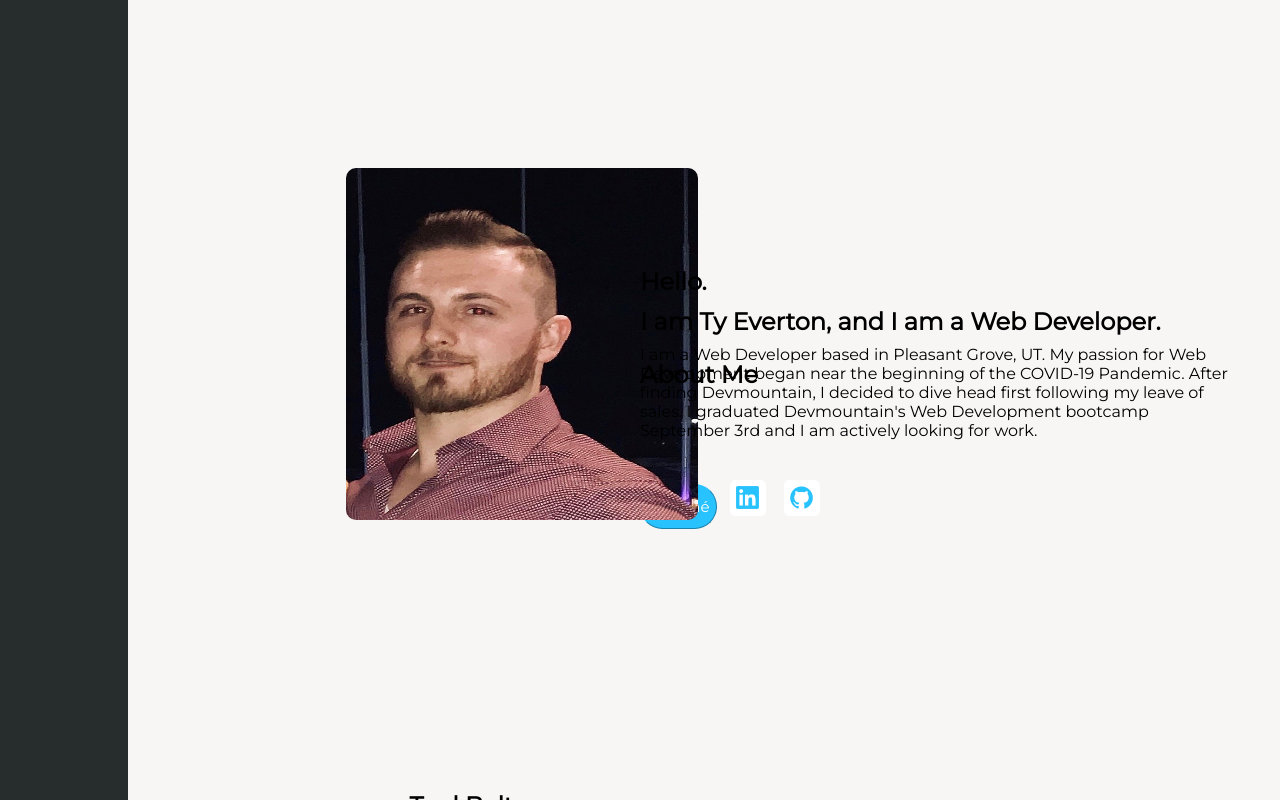
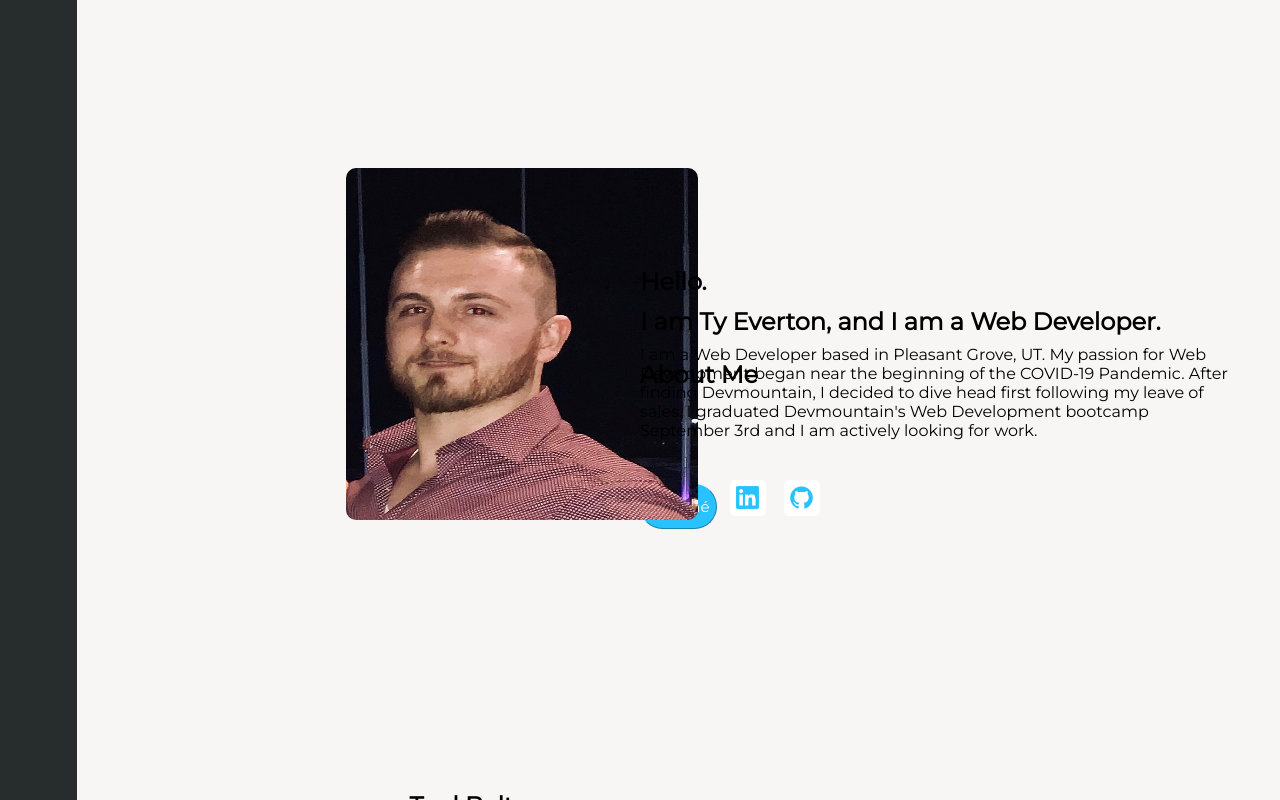
Before and after one commit to TyEverton/Portfolio-Revamp, a React (Create React App) app: page / in a window 1280 px wide. Shown: the top 800 px of the page. Built offline with nearby package versions, Linux system fonts and the light colour scheme.

Commit message:
took off navbar hover feature

```diff
--- a/src/Components/navbar.css
+++ b/src/Components/navbar.css
@@ -18,11 +18,11 @@ body {
   transition-duration: 0.7s;
 }
 
-.navBar:hover {
+/* .navBar:hover {
   background-color: #272D2D;
   width: 10vw;
   height: 2500px;
-}
+} */
 
 
 @media all and (max-width: 500px) {
```
